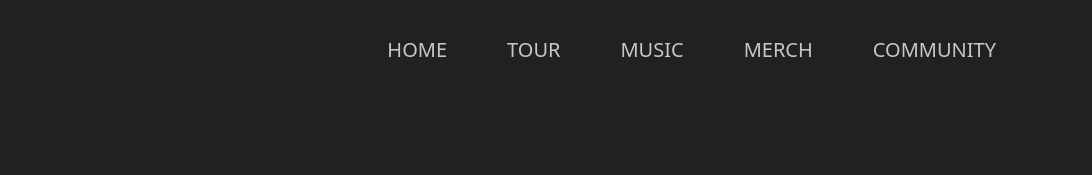
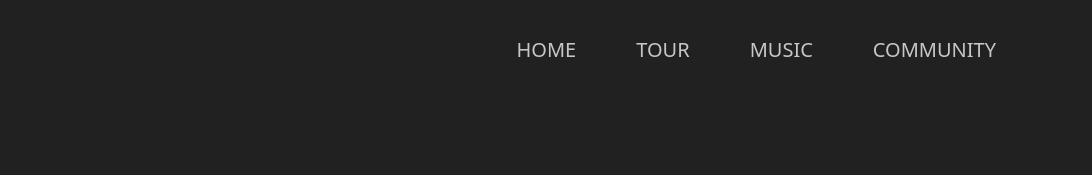
Before and after one commit to Dray3009/musical-band, a plain HTML site: page index.html in a window 1280 px wide. Shown: the top 175 px of the page, 188-1280 px from the left. Drawn offline with nearby package versions, Linux system fonts and the light colour scheme.

Commit message:
deleted the merch link

```diff
--- a/index.html
+++ b/index.html
@@ -61,11 +61,6 @@
                 Music</a>
             </li>
 
-            <li class="nav_item">
-              <a class="nav_link" aria="Merch" href="#Merch">
-                Merch</a>
-
-            </li>
 
             <li class="nav_item">
               <a class="nav_link" aria="Community" href="#Community">
@@ -451,9 +446,7 @@
 
 </section>
 
-<section class="section" id="Merch">
-  <h1 class="heading"> Merch</h1>
-</section>
+
 
 <section class="section" id="Community">
   <h1 class="heading">Community</h1>
```
